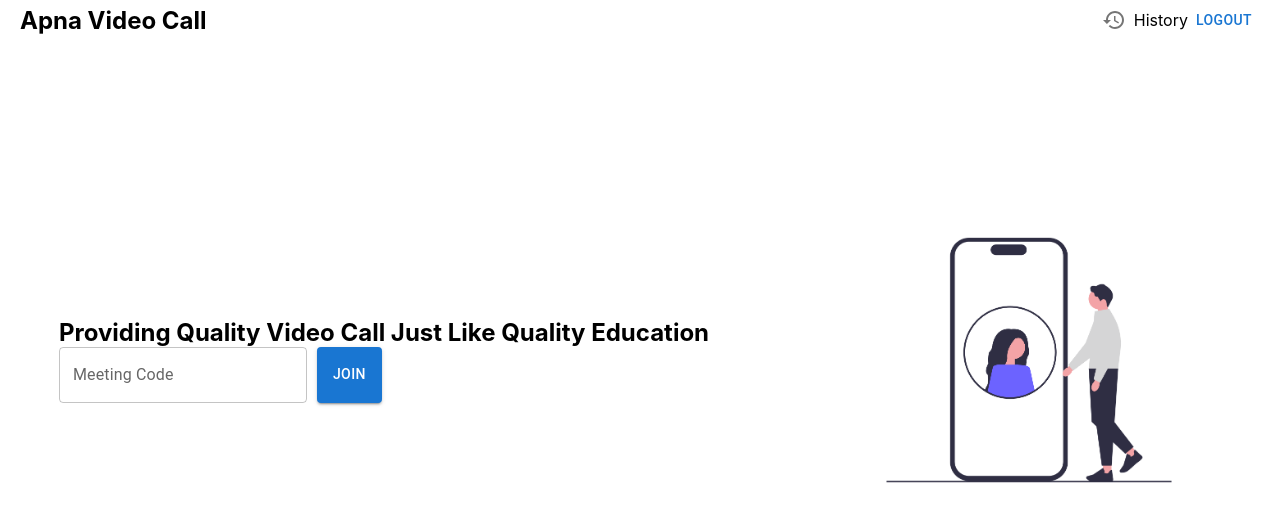
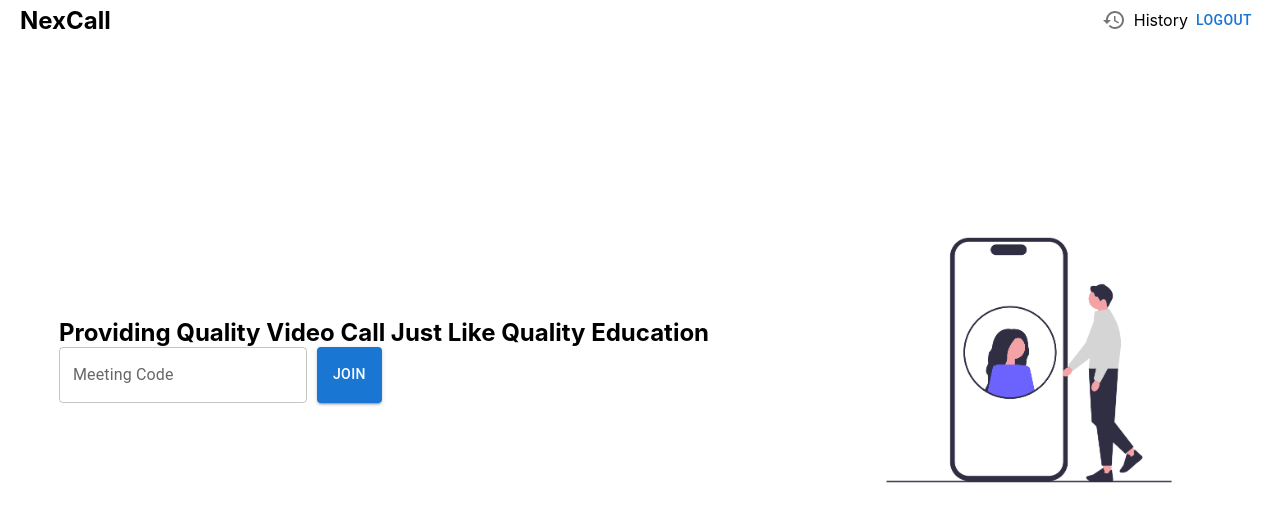
Before and after one commit to samratujjwal/NexCall, a React (Create React App) app in the folder frontend/: page /home in a window 1280 px wide. Shown: the top 522 px of the page. Built offline with nearby package versions, Linux system fonts and the light colour scheme; sample sign-in values are in the browser's storage.

Commit message:
Rename title from 'Apna Video Call' to 'NexCall'

```diff
--- a/frontend/src/pages/home.jsx
+++ b/frontend/src/pages/home.jsx
@@ -26,7 +26,7 @@ function HomeComponent() {
 
                 <div style={{ display: "flex", alignItems: "center" }}>
 
-                    <h2>Apna Video Call</h2>
+                    <h2>NexCall</h2>
                 </div>
 
                 <div style={{ display: "flex", alignItems: "center" }}>
```
